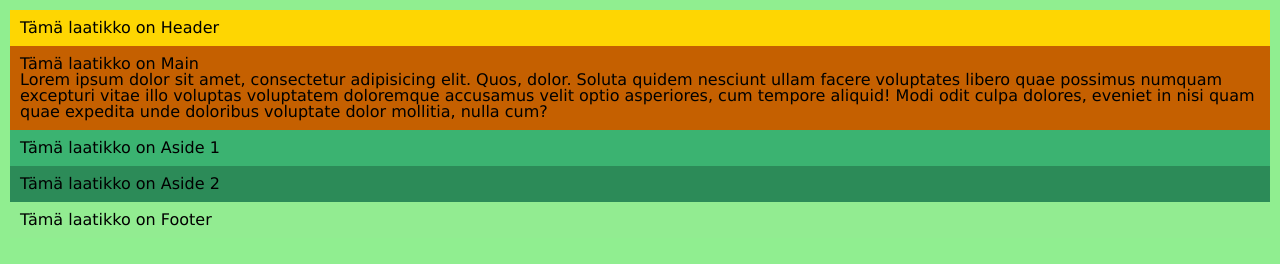
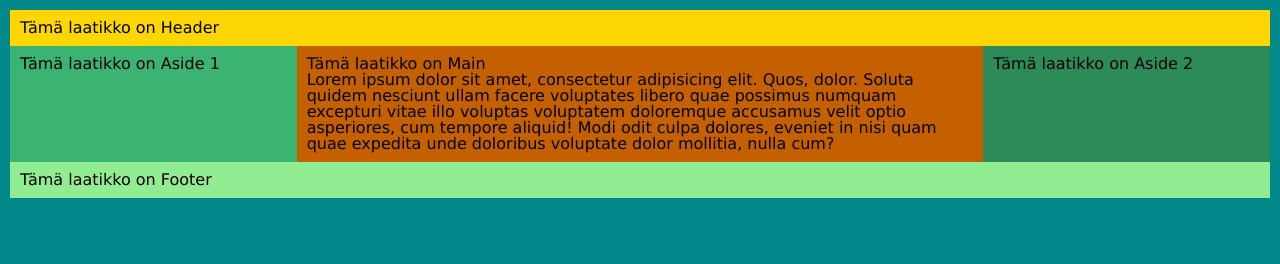
Before and after one commit to Shahtaa/08-sovella-flexia, a plain HTML site: page index.html in a window 1280 px wide. Drawn offline with Linux system fonts and the light colour scheme.

Commit message:
Mobile + Tablet + Desktop

```diff
--- a/index.html
+++ b/index.html
@@ -7,11 +7,14 @@
     <link rel="stylesheet" href="layout.css" />
     <title>Document</title>
   </head>
+
   <body class="parent">
+    <div class="wrapper">
       <header>
         <p>Tämä laatikko on Header</p>
       </header>
-    <main>
+
+      <main class="main">
         <h1>Tämä laatikko on Main</h1>
         <p>
           Lorem ipsum dolor sit amet, consectetur adipisicing elit. Quos, dolor.
@@ -28,8 +31,9 @@
       <aside class="aside-2">
         <p>Tämä laatikko on Aside 2</p>
       </aside>
-    <footer>
+      <footer class="footer">
         <p>Tämä laatikko on Footer</p>
       </footer>
+    </div>
   </body>
 </html>
--- a/layout.css
+++ b/layout.css
@@ -8,6 +8,16 @@ body {
   font-size: 1.6rem;
   padding: 1rem;
   background-color: #03898b;
+}
+.wrapper {
+  display: flex;
+  flex-direction: column;
+  flex-wrap: wrap;
+}
+.wrapper > * {
+  padding: 1rem;
+  flex-grow: 1;
+  flex-basis: 100%;
 }
 header {
   background-color: #fed602;
@@ -42,13 +52,32 @@ footer {
 }
 /*Tablet-näkymä*/
 @media only screen and (min-width: 426px) {
-  body {
-    background-color: lightblue;
+  .wrapper {
+    flex-direction: row;
+  }
+  .aside-1 {
+    flex-basis: auto;
+  }
+  .aside-2 {
+    flex-basis: auto;
   }
 }
 /*Desktop-näkymä*/
 @media only screen and (min-width: 769px) {
-  body {
-    background-color: lightgreen;
+  .aside-1 {
+    order: 1;
+    flex-basis: 0rem;
+  }
+  .main {
+    order: 2;
+    flex-basis: 40rem;
+  }
+
+  .aside-2 {
+    order: 3;
+    flex-basis: 0rem;
+  }
+  .footer {
+    order: 4;
   }
 }
```
Lines whose indentation alone changed are shown as unchanged.
